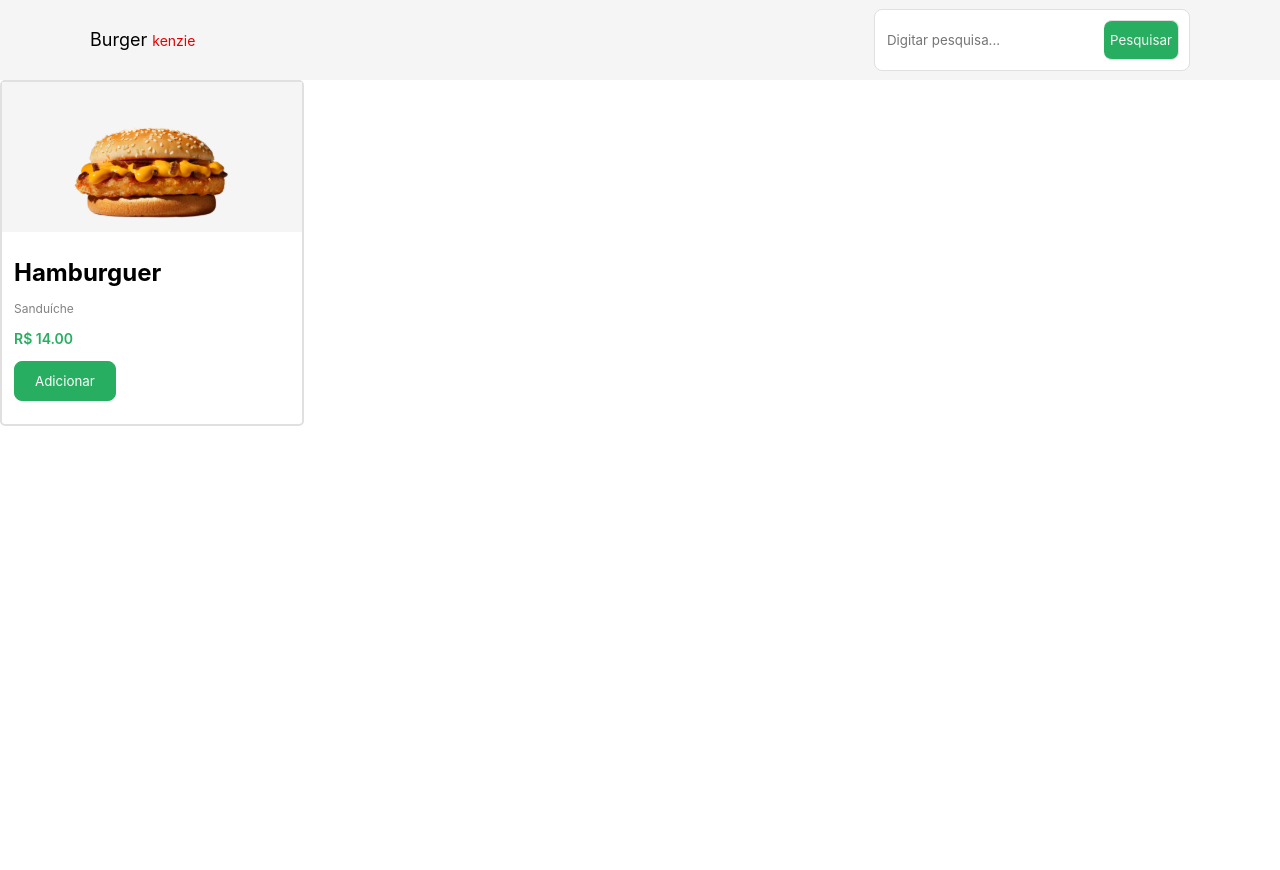
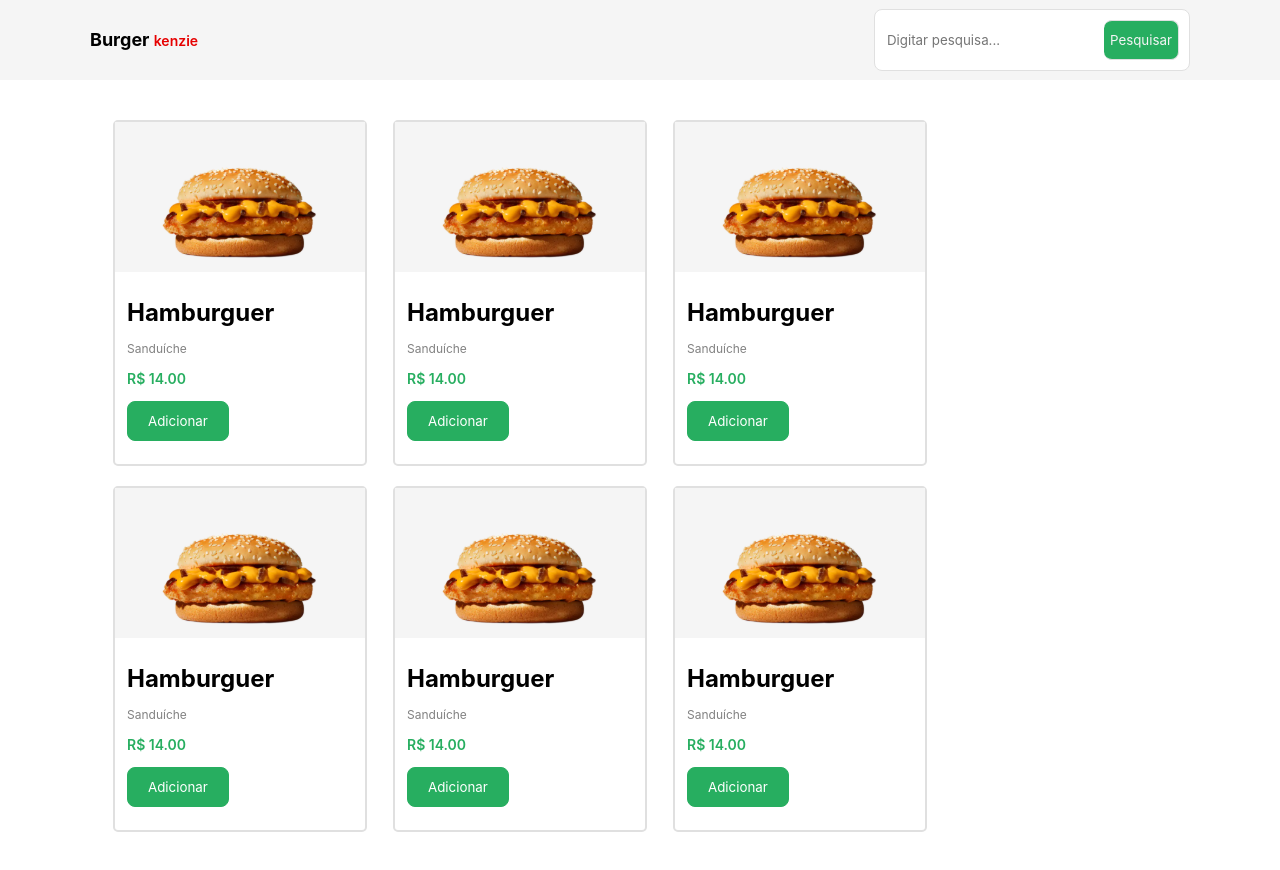
Before and after one commit to gabryelmaraujo/hamburgueria-v1, a React (Create React App) app in the folder kenzie-burger/: page / in a window 1280 px wide. Shown: the top 870 px of the page. Before the commit the page ends 800 px from the top, so only its background shows below. Built offline with nearby package versions, Linux system fonts and the light colour scheme.

Commit message:
feat: products list styles

```diff
--- a/kenzie-burger/src/App.jsx
+++ b/kenzie-burger/src/App.jsx
@@ -8,6 +8,7 @@ import styled from 'styled-components'
 
 import Header from './components/Header'
 import ProductsCard from './components/ProductsCard'
+import ProductsList from './components/ProductsList'
 
 function App() {
   return (
@@ -17,7 +18,7 @@ function App() {
 
       <Header/>
 
-      <ProductsCard/>
+      <ProductsList/>
     </div>
   );
 }
--- a/kenzie-burger/src/components/HeaderLogo/styles.js
+++ b/kenzie-burger/src/components/HeaderLogo/styles.js
@@ -3,9 +3,8 @@ import styled from "styled-components";
 const LogoHeader = styled.div`
 
     .logoText{
-        font-family: 'Inter';
         font-style: normal;
-        font-weight: var(--font-h-1);
+        font-weight: var(--font-w-1);
         font-size: var(--title-3);
         line-height: 24px
     }
@@ -13,7 +12,7 @@ const LogoHeader = styled.div`
     .logoTextSpan{
         color: var(--alert);
         font-size: var(--text-2);
-        font-weight: var(--font-h-2);
+        font-weight: var(--font-w-2);
     }
 
 `
--- a/kenzie-burger/src/components/ProductsCard/styles.js
+++ b/kenzie-burger/src/components/ProductsCard/styles.js
@@ -2,9 +2,10 @@ import styled from "styled-components";
 
 const StyledCard = styled.div`
 
-    width: 300px;
+    width: 250px;
     border: 2px solid var(--grey-1);
     border-radius: 5px;
+    margin-bottom: 20px;
 
     .productImgDiv{
         height: 150px;
--- a/kenzie-burger/src/components/ProductsList/index.jsx
+++ b/kenzie-burger/src/components/ProductsList/index.jsx
@@ -1,10 +1,21 @@
 import React from "react";
+import ProductsCard from "../ProductsCard";
+import ListContainer from "./styles";
 
 const ProductsList = () => {
 
 return(
 
-    <div></div>
+    <ListContainer>
+
+        <ProductsCard/>
+        <ProductsCard/>
+        <ProductsCard/>
+        <ProductsCard/>
+        <ProductsCard/>
+        <ProductsCard/>
+
+    </ListContainer>
 
 )
 
--- a/kenzie-burger/src/components/ProductsList/styles.js
+++ b/kenzie-burger/src/components/ProductsList/styles.js
@@ -1,7 +1,14 @@
 import styled from "styled-components";
 
-const StyledList = styled.div`
-    background-color: black;
+const ListContainer = styled.div`
+
+    width: 840px;
+    margin: 40px 100px;
+
+    display: flex;
+    flex-wrap: wrap;
+    justify-content: space-around;
+
 `
 
-export default StyledList
+export default ListContainer
```
